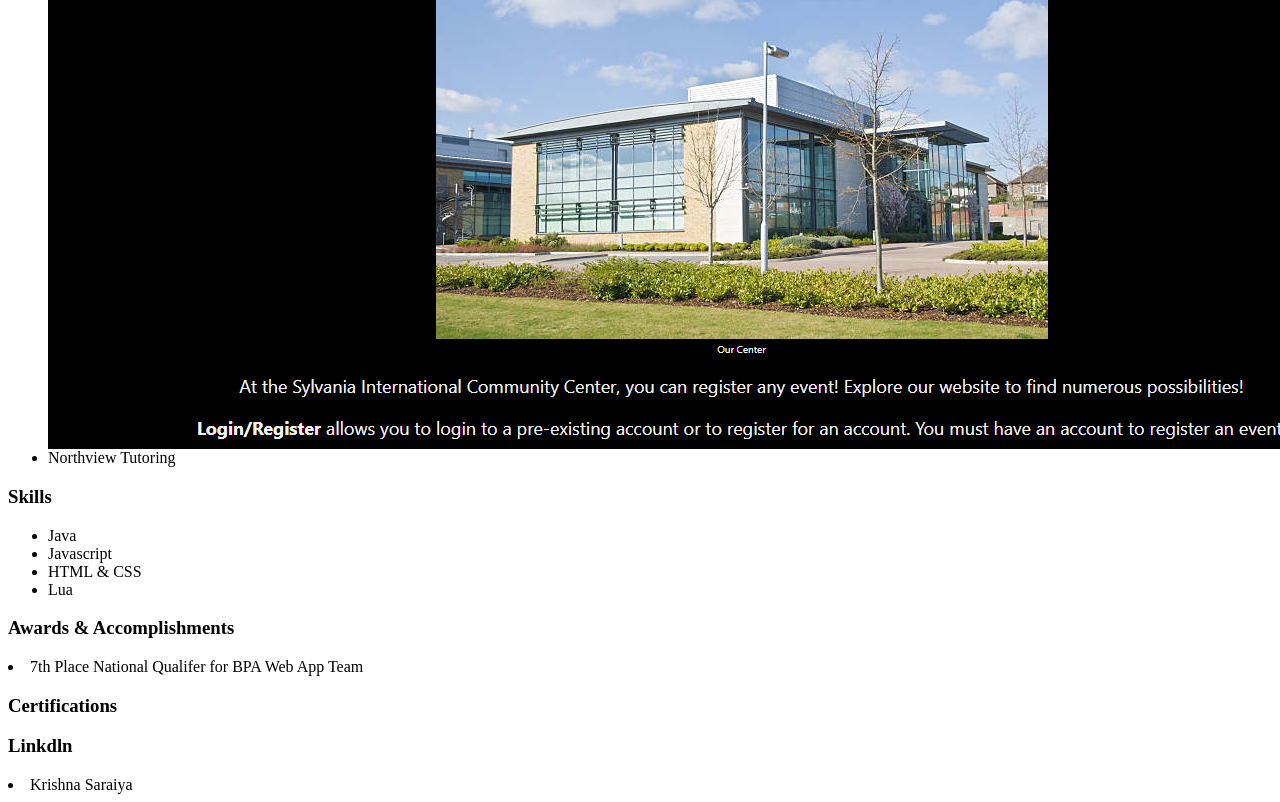
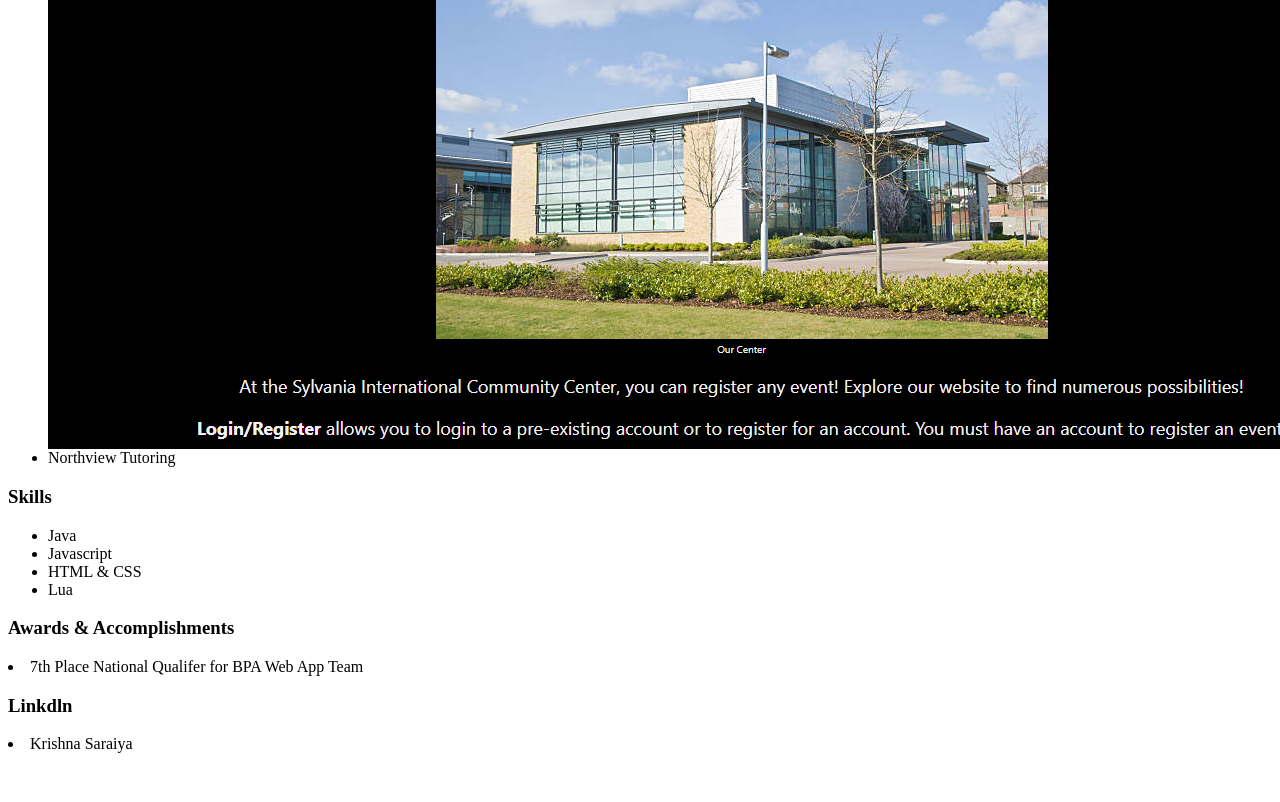
Before and after one commit to saraiyakrs/saraiyakr.github.io, a plain HTML site: page index.html in a window 1280 px wide. Shown: the part 490-1292 px from the top of the page. After the commit the page ends 1251 px from the top, so only its background shows below. Drawn offline with Linux system fonts and the light colour scheme.

Commit message:
Update index.html

```diff
--- a/index.html
+++ b/index.html
@@ -20,7 +20,6 @@
   </ul>
 <h3>Awards & Accomplishments</h3>
     <li>7th Place National Qualifer for BPA Web App Team</li>
-<h3>Certifications</h3>
 <h3>Linkdln</h3>
     <li>Krishna Saraiya</li>
 </body>
```
